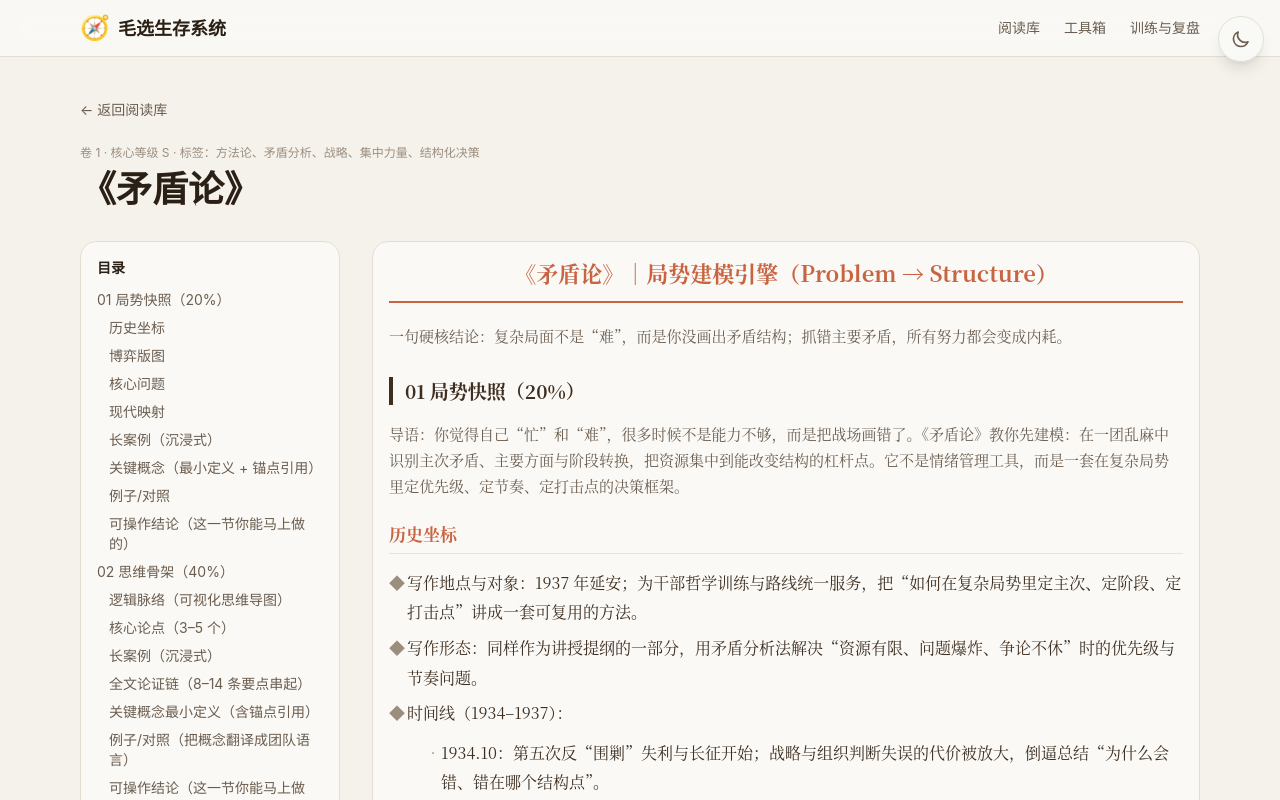
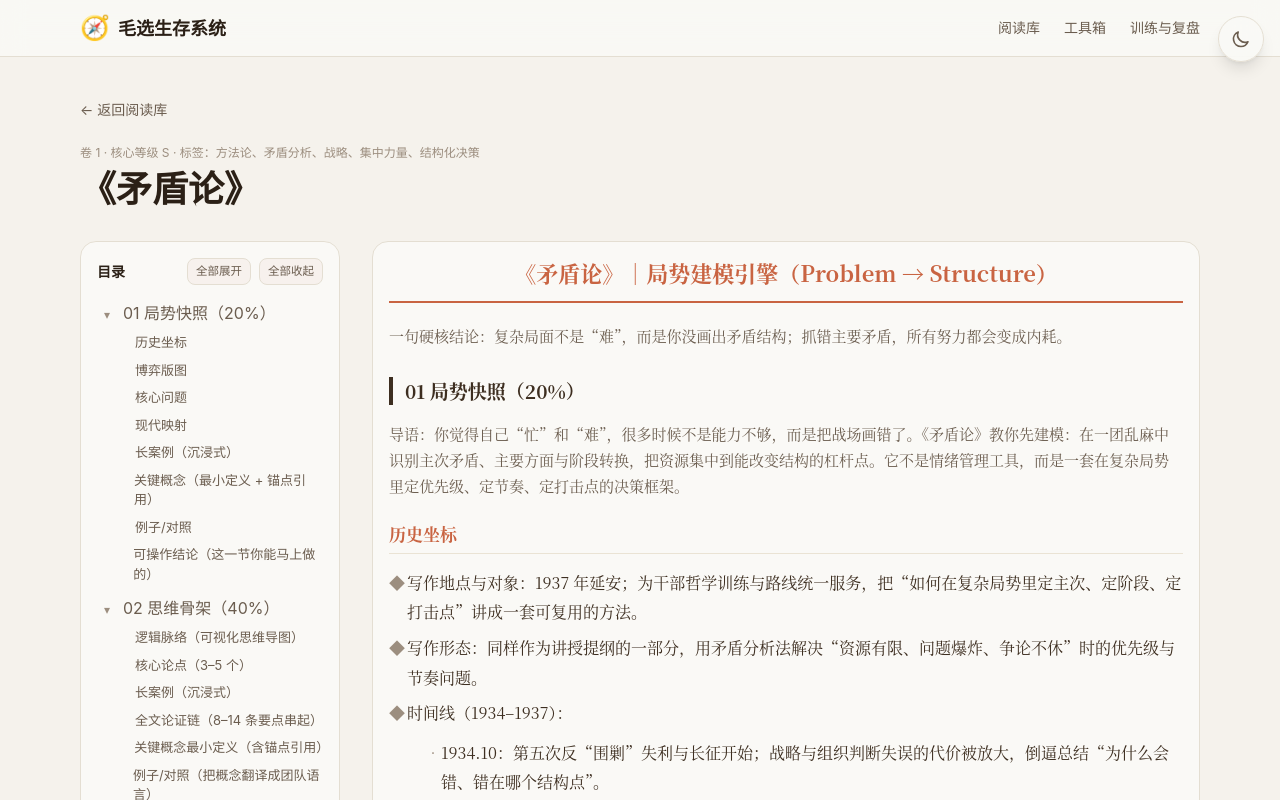
Before and after one commit to Debugooo/maoxuan-web, a Next.js app: page /library/maodunlun in a window 1280 px wide. Shown: the top 800 px of the page. Built offline with nearby package versions, Linux system fonts and the light colour scheme.

Commit message:
feat: 构建毛选生存斗争智库
Co-authored-by: traeagent <traeagent@users.noreply.github.com>

```diff
--- a/src/app/globals.css
+++ b/src/app/globals.css
@@ -103,6 +103,69 @@
 .wx-surface {
   background: var(--wx-panel-bg);
   border: 1px solid var(--wx-panel-border);
+}
+
+.wx-toc-action {
+  font-size: 11.5px;
+  padding: 4px 8px;
+  border-radius: 8px;
+  border: 1px solid var(--wx-panel-border);
+  background: rgba(201, 100, 66, 0.05);
+  color: var(--wx-ink-soft);
+}
+
+.wx-toc-action:hover {
+  background: rgba(201, 100, 66, 0.10);
+}
+
+.wx-toc-row {
+  display: flex;
+  align-items: baseline;
+  gap: 6px;
+  padding: 4px 0;
+}
+
+.wx-toc-toggle {
+  width: 20px;
+  height: 20px;
+  display: inline-flex;
+  align-items: center;
+  justify-content: center;
+  border-radius: 6px;
+  border: 1px solid transparent;
+  background: transparent;
+  color: var(--wx-ink-faint);
+  font-size: 12px;
+}
+
+.wx-toc-toggle:hover {
+  border-color: var(--wx-panel-border);
+  background: rgba(201, 100, 66, 0.06);
+  color: var(--wx-ink-soft);
+}
+
+.wx-toc-spacer {
+  width: 20px;
+  display: inline-block;
+}
+
+.wx-toc-link {
+  color: var(--wx-ink-soft);
+  text-decoration: none;
+}
+
+.wx-toc-link:hover {
+  text-decoration: underline;
+}
+
+.wx-toc-l3 {
+  padding-left: 12px;
+  font-size: 13px;
+}
+
+.wx-toc-l4 {
+  padding-left: 24px;
+  font-size: 12px;
 }
 
 .wx-divider {
--- a/src/app/library/[slug]/page.tsx
+++ b/src/app/library/[slug]/page.tsx
@@ -5,6 +5,7 @@ import remarkGfm from 'remark-gfm';
 import { getChapterBySlug } from '@/lib/maoxuan/content';
 import { extractToc } from '@/lib/maoxuan/toc';
 import { slugifyHeading } from '@/lib/maoxuan/slug';
+import { ChapterToc } from '@/components/ChapterToc';
 
 export default function ChapterPage({ params }: { params: { slug: string } }) {
   const chapter = getChapterBySlug(params.slug);
@@ -31,25 +32,7 @@ export default function ChapterPage({ params }: { params: { slug: string } }) {
 
       <div className="grid grid-cols-1 lg:grid-cols-[260px_1fr] gap-8">
         <aside className="lg:sticky lg:top-6 h-fit rounded-2xl p-4 wx-surface">
-          <div className="text-sm font-semibold mb-3" style={{ color: 'var(--wx-ink)' }}>
-            目录
-          </div>
-          <nav className="space-y-2">
-            {toc.map((t) => (
-              <a
-                key={`${t.id}-${t.text}`}
-                href={`#${t.id}`}
-                className={[
-                  'block text-sm hover:underline',
-                  t.depth === 3 ? 'pl-3 text-[13px]' : '',
-                  t.depth === 4 ? 'pl-6 text-[12px]' : '',
-                ].join(' ')}
-                style={{ color: 'var(--wx-ink-soft)' }}
-              >
-                {t.text}
-              </a>
-            ))}
-          </nav>
+          <ChapterToc slug={params.slug} toc={toc} />
         </aside>
 
         <article className="wx-md">
--- /dev/null
+++ b/src/components/ChapterToc.tsx
@@ -0,0 +1,122 @@
+'use client';
+
+import { useMemo, useState } from 'react';
+import { loadFromStorage, saveToStorage } from '@/lib/maoxuan/storage';
+import type { TocItem } from '@/lib/maoxuan/types';
+
+type TocGroup = {
+  head: TocItem;
+  children: TocItem[];
+};
+
+function groupToc(items: TocItem[]): TocGroup[] {
+  const groups: TocGroup[] = [];
+  let current: TocGroup | null = null;
+
+  for (const item of items) {
+    if (item.depth === 2) {
+      if (current) groups.push(current);
+      current = { head: item, children: [] };
+      continue;
+    }
+
+    if (!current) {
+      current = { head: { depth: 2, id: item.id, text: item.text }, children: [] };
+    }
+    current.children.push(item);
+  }
+
+  if (current) groups.push(current);
+  return groups;
+}
+
+function storageKey(slug: string) {
+  return `maoxuan.toc.${slug}`;
+}
+
+export function ChapterToc({ slug, toc }: { slug: string; toc: TocItem[] }) {
+  const groups = useMemo(() => groupToc(toc), [toc]);
+  const groupIds = useMemo(() => groups.map((g) => g.head.id), [groups]);
+
+  const [collapsedIds, setCollapsedIds] = useState<string[]>(() => {
+    const stored = loadFromStorage<string[]>(storageKey(slug));
+    return Array.isArray(stored?.data) ? stored!.data : [];
+  });
+
+  function persist(next: string[]) {
+    setCollapsedIds(next);
+    saveToStorage(storageKey(slug), next);
+  }
+
+  function toggle(id: string) {
+    const next = collapsedIds.includes(id) ? collapsedIds.filter((x) => x !== id) : [...collapsedIds, id];
+    persist(next);
+  }
+
+  function expandAll() {
+    persist([]);
+  }
+
+  function collapseAll() {
+    persist(groupIds);
+  }
+
+  return (
+    <div className="wx-toc">
+      <div className="flex items-center justify-between gap-2 mb-3">
+        <div className="text-sm font-semibold" style={{ color: 'var(--wx-ink)' }}>
+          目录
+        </div>
+        <div className="flex items-center gap-2">
+          <button className="wx-toc-action" type="button" onClick={expandAll}>
+            全部展开
+          </button>
+          <button className="wx-toc-action" type="button" onClick={collapseAll}>
+            全部收起
+          </button>
+        </div>
+      </div>
+
+      <nav className="space-y-1">
+        {groups.map((g) => {
+          const hasChildren = g.children.length > 0;
+          const collapsed = collapsedIds.includes(g.head.id);
+
+          return (
+            <div key={g.head.id} className="wx-toc-group">
+              <div className="wx-toc-row">
+                {hasChildren ? (
+                  <button
+                    className="wx-toc-toggle"
+                    type="button"
+                    aria-label={collapsed ? '展开' : '收起'}
+                    onClick={() => toggle(g.head.id)}
+                  >
+                    {collapsed ? '▸' : '▾'}
+                  </button>
+                ) : (
+                  <span className="wx-toc-spacer" aria-hidden="true" />
+                )}
+
+                <a className="wx-toc-link" href={`#${g.head.id}`}>
+                  {g.head.text}
+                </a>
+              </div>
+
+              {!collapsed
+                ? g.children.map((c) => (
+                    <div key={`${g.head.id}-${c.id}`} className="wx-toc-row">
+                      <span className="wx-toc-spacer" aria-hidden="true" />
+                      <a className={`wx-toc-link ${c.depth === 3 ? 'wx-toc-l3' : 'wx-toc-l4'}`} href={`#${c.id}`}>
+                        {c.text}
+                      </a>
+                    </div>
+                  ))
+                : null}
+            </div>
+          );
+        })}
+      </nav>
+    </div>
+  );
+}
```
